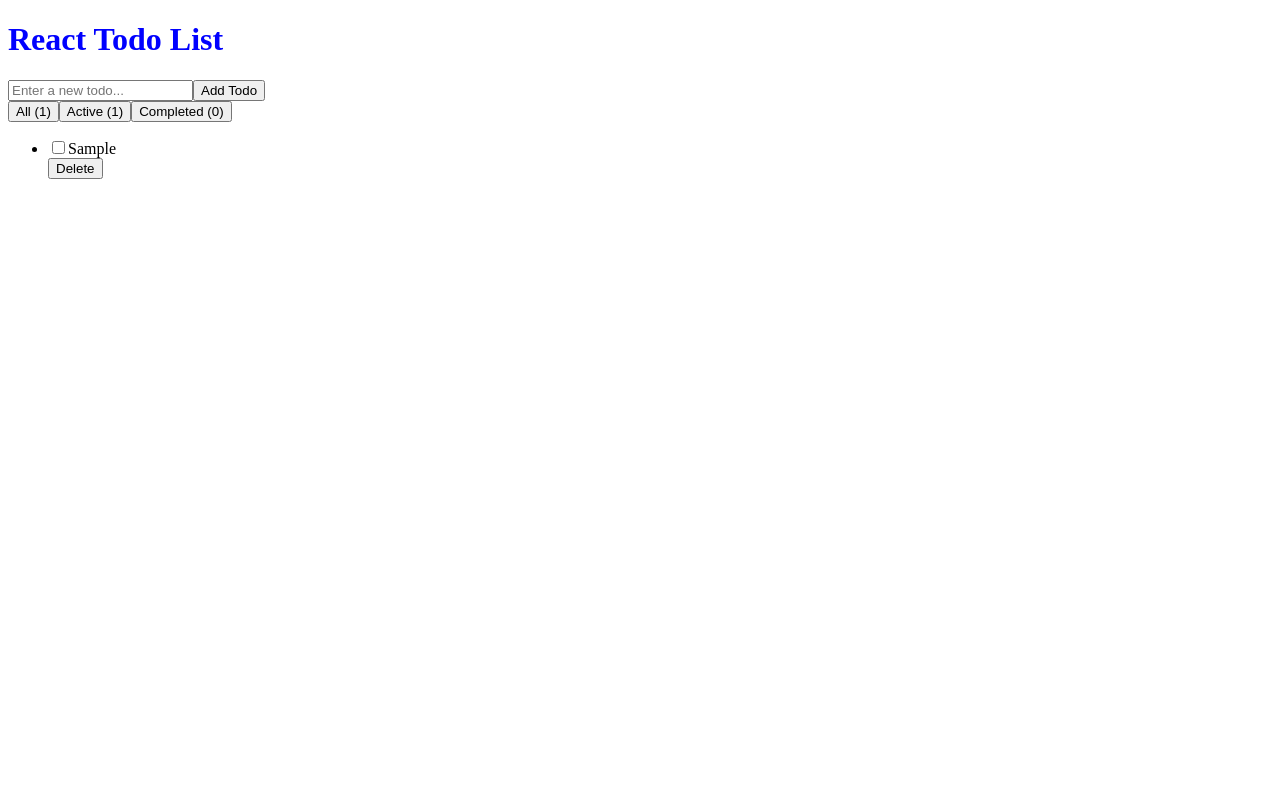
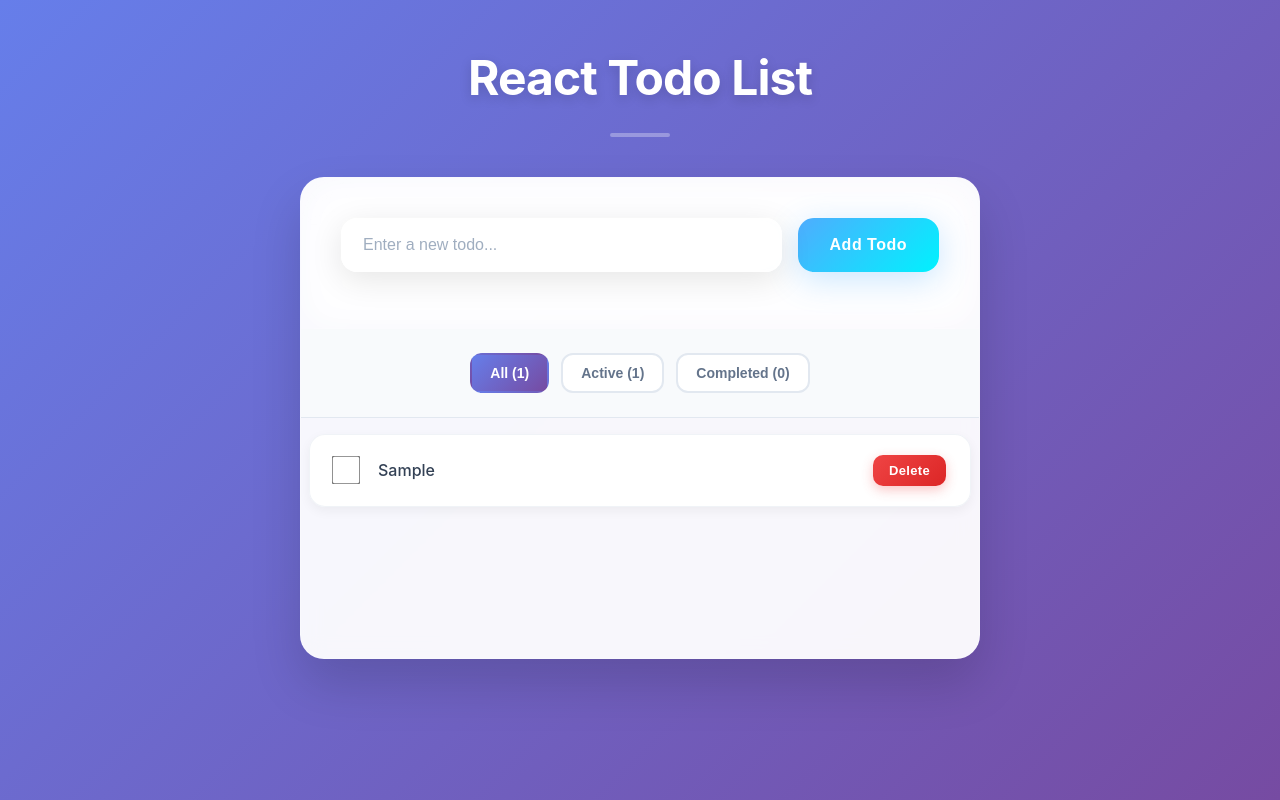
Before and after one commit to QABrandon/react-todo, a React (Vite) app in the folder todo-react-app/: page / in a window 1280 px wide. Both pictures are taken after typing "Sample" into the empty fields and a click on the button "Add Todo". Built offline with nearby package versions, Linux system fonts and the light colour scheme.

Commit message:
style: port todo app layout from vanilla version

```diff
--- a/todo-react-app/src/App.css
+++ b/todo-react-app/src/App.css
@@ -1,5 +1,249 @@
-/* Component styles here */
+/* Component styles */
 
-h1 {
-  color: blue;
+header {
+  text-align: center;
+  margin-bottom: 40px;
 }
+
+header h1 {
+  color: #ffffff;
+  font-size: 3rem;
+  font-weight: 700;
+  letter-spacing: -0.02em;
+  text-shadow: 0 4px 12px #00000026;
+  margin-bottom: 8px;
+}
+
+header h1::after {
+  content: "";
+  display: block;
+  width: 60px;
+  height: 4px;
+  background: #ffffff4d;
+  margin: 16px auto;
+  border-radius: 2px;
+}
+
+main {
+  max-width: 680px;
+  margin: 0 auto;
+  background: #fffffff2;
+  backdrop-filter: blur(10px);
+  border-radius: 24px;
+  box-shadow: 0 25px 50px #00000026;
+  border: 1px solid #ffffff33;
+  overflow: hidden;
+}
+
+.todo-input-section {
+  padding: 40px;
+  background: #ffffff1a;
+  backdrop-filter: blur(20px);
+  border-bottom: 1px solid #ffffff1a;
+}
+
+.todo-form .input-group {
+  display: flex;
+  gap: 16px;
+  margin-bottom: 16px;
+}
+
+.todo-form input[type="text"] {
+  flex: 1;
+  padding: 16px 20px;
+  border: 2px solid #ffffff33;
+  border-radius: 16px;
+  font-size: 16px;
+  background: #ffffffe6;
+  backdrop-filter: blur(10px);
+  box-shadow: 0 8px 32px #0000001a;
+  transition: all 0.3s cubic-bezier(0.4, 0, 0.2, 1);
+  color: #2d3748;
+}
+
+.todo-form input[type="text"]::placeholder {
+  color: #a0aec0;
+}
+
+.todo-form input[type="text"]:focus {
+  outline: none;
+  border-color: #ffffff99;
+  box-shadow: 0 8px 32px #00000026, 0 0 0 3px #ffffff1a;
+  transform: translateY(-2px);
+}
+
+.add-btn {
+  padding: 16px 32px;
+  background: linear-gradient(135deg, #4facfe 0%, #00f2fe 100%);
+  color: #ffffff;
+  border: none;
+  border-radius: 16px;
+  font-size: 16px;
+  font-weight: 600;
+  cursor: pointer;
+  box-shadow: 0 8px 32px #4facfe4d;
+  transition: all 0.3s cubic-bezier(0.4, 0, 0.2, 1);
+  letter-spacing: 0.5px;
+}
+
+.add-btn:hover {
+  transform: translateY(-3px);
+  box-shadow: 0 12px 40px #4facfe66;
+}
+
+.add-btn:active {
+  transform: translateY(-1px);
+}
+
+.error-message {
+  color: #ff6b6b;
+  font-size: 14px;
+  margin-top: 5px;
+}
+
+.todo-filters {
+  display: flex;
+  justify-content: center;
+  flex-wrap: wrap;
+  gap: 12px;
+  padding: 24px 40px;
+  background: #f8fafc;
+  border-bottom: 1px solid #e2e8f0;
+}
+
+.todo-filters button {
+  padding: 10px 18px;
+  border: 2px solid #e2e8f0;
+  border-radius: 12px;
+  background: #ffffff;
+  color: #64748b;
+  font-size: 14px;
+  font-weight: 600;
+  cursor: pointer;
+  transition: all 0.2s ease;
+}
+
+.todo-filters button:hover {
+  border-color: #6366f1;
+  color: #6366f1;
+}
+
+.todo-filters button.active {
+  background: linear-gradient(135deg, #667eea 0%, #764ba2 100%);
+  border-color: transparent;
+  color: #ffffff;
+}
+
+.todo-list {
+  list-style: none;
+  min-height: 240px;
+  padding: 8px;
+}
+
+.todo-item {
+  display: flex;
+  align-items: center;
+  padding: 20px 24px;
+  margin: 8px 0;
+  border-radius: 16px;
+  background: #ffffffe6;
+  backdrop-filter: blur(10px);
+  border: 1px solid #e2e8f080;
+  box-shadow: 0 4px 12px #0000000d;
+  transition: all 0.3s cubic-bezier(0.4, 0, 0.2, 1);
+}
+
+.todo-item:hover {
+  background: #ffffff;
+  box-shadow: 0 8px 25px #0000001a;
+  transform: translateY(-2px);
+}
+
+.todo-item.completed {
+  background: #f8fafce6;
+  opacity: 0.7;
+}
+
+.todo-item.completed .todo-text {
+  text-decoration: line-through;
+  color: #94a3b8;
+}
+
+.todo-checkbox {
+  width: 24px;
+  height: 24px;
+  margin-right: 20px;
+  cursor: pointer;
+  accent-color: #6366f1;
+  transform: scale(1.2);
+}
+
+.todo-text {
+  flex: 1;
+  font-size: 16px;
+  line-height: 1.5;
+  color: #334155;
+  font-weight: 500;
+}
+
+.todo-actions {
+  display: flex;
+  gap: 12px;
+}
+
+.delete-btn {
+  padding: 8px 16px;
+  border: none;
+  border-radius: 10px;
+  cursor: pointer;
+  font-size: 13px;
+  font-weight: 600;
+  letter-spacing: 0.025em;
+  transition: all 0.3s cubic-bezier(0.4, 0, 0.2, 1);
+  background: linear-gradient(135deg, #ef4444 0%, #dc2626 100%);
+  color: #ffffff;
+  box-shadow: 0 4px 12px #ef44444d;
+}
+
+.delete-btn:hover {
+  transform: translateY(-2px);
+  box-shadow: 0 6px 16px #ef444466;
+}
+
+.empty-state {
+  text-align: center;
+  padding: 40px 20px;
+  color: #64748b;
+  font-style: italic;
+}
+
+@media (max-width: 768px) {
+  body {
+    padding: 10px;
+  }
+
+  header h1 {
+    font-size: 2rem;
+  }
+
+  .todo-form .input-group {
+    flex-direction: column;
+  }
+
+  .add-btn {
+    width: 100%;
+  }
+
+  .todo-filters {
+    padding: 20px;
+  }
+
+  .todo-item {
+    padding: 12px 15px;
+  }
+
+  .todo-actions {
+    flex-direction: column;
+    gap: 5px;
+  }
+}
--- a/todo-react-app/src/index.css
+++ b/todo-react-app/src/index.css
@@ -1 +1,29 @@
-/* Global styles here */
+/* Global styles */
+
+*,
+*::before,
+*::after {
+  box-sizing: border-box;
+  margin: 0;
+  padding: 0;
+}
+
+body {
+  font-family: "Inter", -apple-system, BlinkMacSystemFont, "Segoe UI", Roboto,
+    sans-serif;
+  line-height: 1.6;
+  color: #2d3748;
+  background: linear-gradient(135deg, #667eea 0%, #764ba2 100%);
+  min-height: 100vh;
+  padding: 40px 20px;
+}
+
+#root {
+  width: 100%;
+  max-width: 100%;
+  margin: 0;
+  text-align: left;
+  border: none;
+  min-height: auto;
+  display: block;
+}
```
